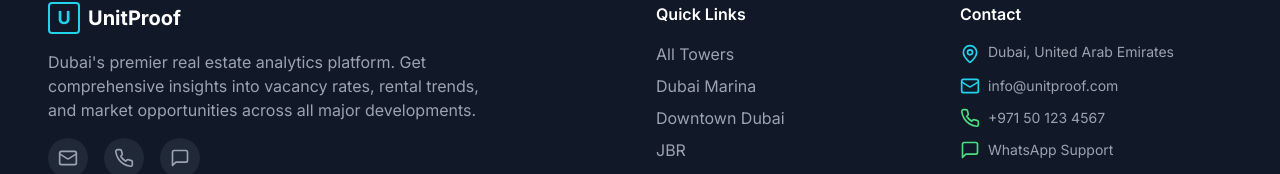
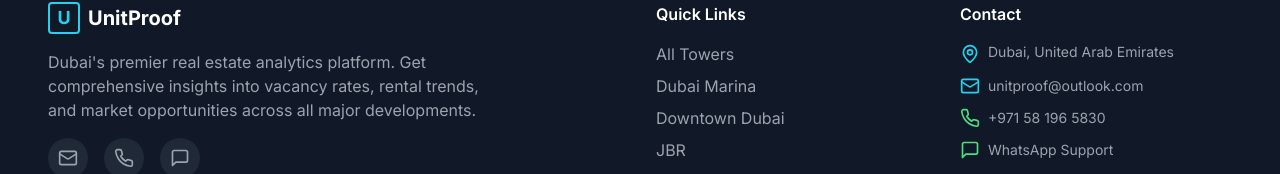
Before and after one commit to rodge12/unitproof-v0, a Next.js app: page / in a window 1280 px wide. Shown: the part 5929-6103 px from the top of the page. Built offline with nearby package versions, Linux system fonts and the light colour scheme.

Commit message:
Updated visible email and phone number in footer

```diff
--- a/components/footer.tsx
+++ b/components/footer.tsx
@@ -113,14 +113,14 @@ export function Footer() {
                 onClick={handleEmailClick}
               >
                 <Mail className="w-5 h-5 mr-2 text-cyan-400 flex-shrink-0" />
-                <span className="text-sm">info@unitproof.com</span>
+                <span className="text-sm">unitproof@outlook.com</span>
               </div>
               <div
                 className="flex items-center cursor-pointer hover:text-green-400 transition-colors"
                 onClick={handlePhoneClick}
               >
                 <Phone className="w-5 h-5 mr-2 text-green-400 flex-shrink-0" />
-                <span className="text-sm">+971 50 123 4567</span>
+                <span className="text-sm">+971 58 196 5830</span>
               </div>
               <div
                 className="flex items-center cursor-pointer hover:text-green-400 transition-colors"
```
